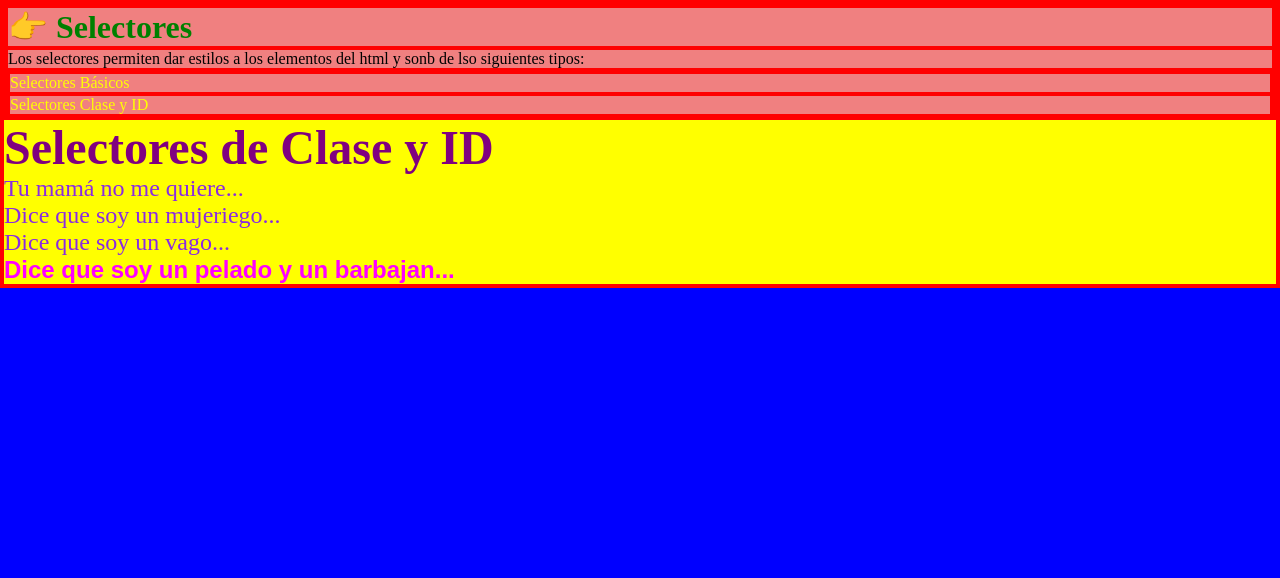
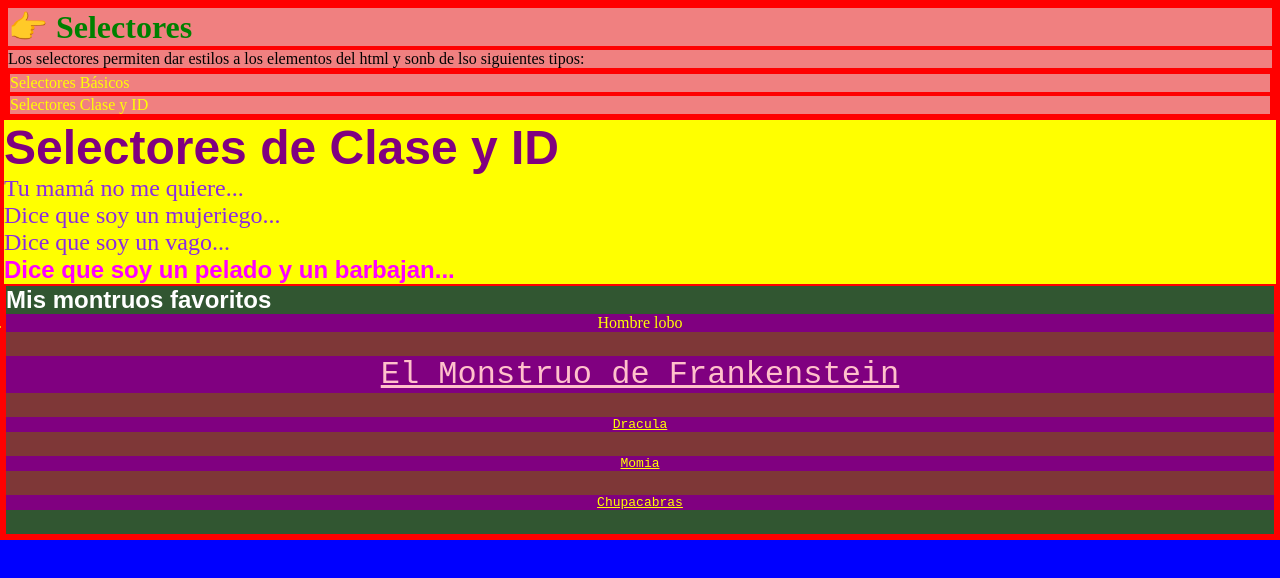
Before and after one commit to joseantoniohernandes07-ux/Programacion-web-1, a plain HTML site: page CSS/02-Selectores/index.html in a window 1280 px wide. Drawn offline with Linux system fonts and the light colour scheme.

Commit message:
segunda Sesion de CSS

```diff
--- a/CSS/02-Selectores/index.html
+++ b/CSS/02-Selectores/index.html
@@ -23,8 +23,21 @@
    <P class="frase">Dice que soy un mujeriego...</P>
    <p class="frase">Dice que soy un vago...</p>
    <p class="frase" id="matona">Dice que soy un pelado y un barbajan...</p>
+
   </section>
 
 
+
+  <section class="galeria">
+  <h2>Mis montruos favoritos</h2>
+  <ol class="Monstruos">
+    <li class="primer-hermano">Hombre lobo</li>
+    <li>El Monstruo de Frankenstein</li>
+    <li>Dracula</li>
+    <li>Momia</li>
+    <li>Chupacabras</li>
+  </ol>
+ </section>
+
 </body>
 </html>
--- a/CSS/02-Selectores/style.css
+++ b/CSS/02-Selectores/style.css
@@ -70,3 +70,88 @@ li{
   font-family: sans-serif;
   font-weight: 900;
 }
+
+/*
+
+ Selectores combinados
+
+ - Descendientes. Seleccionan elementos dentro de otros elementos.
+
+    Elemento ElementoInterno {
+    ...
+    }
+*/
+section h2{
+  color: white;
+  font-family: sans-serif;
+  border: none;
+}
+body .galeria {
+  border: non;
+  background-color: rgb(49, 86, 49);
+}
+
+.galeria .Monstruos {
+  border: none;
+  background-color: rgb(126, 55, 55);
+}
+
+/*
+ Selectores combinados
+
+ -Hijo Directo. Selecciona elementos que son hijos directos de un elemento padre.
+
+    elemento > elementoHijo{
+     ...
+    }
+
+
+*/
+
+.Monstruos >li {
+  border: none;
+  text-align : center;
+  margin-bottom: 24px;
+  background-color: purple;
+
+}
+
+
+
+
+/*
+
+  Selector combinado
+
+  -Elemento adyacente. Selecciona el primer elemento inmediatamentre despues de otro elemento.
+  Es decir su hermano inmediato.
+
+    elemento + elementoAdyacente {
+    ...
+   }
+
+
+*/
+
+.primer-hermano + li {
+  font-size: 2rem;
+  color: pink;
+}
+
+
+/*
+
+ Selectores combinados
+
+ -Hermanos General. Selecciona todos los hermanos despues de un elemento.
+
+  elemento ~ elementoHermano {
+    ...
+  }
+
+*/
+
+.primer-hermano ~ li {
+  font-family: monospace;
+  text-decoration: underline;
+}
--- /dev/null
+++ b/CSS/03-Cascada-Especificidad/style.css
@@ -0,0 +1,74 @@
+ /*
+
+ Cascada y Especificidad
+
+ Estos se refieren a como el navegador decide aplicar los estilos
+
+ -Cascada. Ordn de las reglas CSS
+ -Especificidad. Valor de las reglas de CSS
+
+ */
+
+ /*
+
+  Cascada. Si un selector se repite a lo largo del codigo, se aplicara la ultima regla escrita.
+
+  CSS. Cascade Style Sheet - Hoja de Estios en Cascada
+
+ */
+ h1 {
+  color: red;
+ }
+ h1 {
+  color: blue;
+ }
+
+ /*
+  Especificidad. El valor de importancia de los selectores. se aplica del menos importante al mas importante.
+
+  selector de elemento. 1
+  Selector de clase     10
+  Selector de id        100
+  Estilos en linea      1000
+  !important            Vale todo¡
+
+ */
+
+ h1 {
+  color: green;
+  padding: 10 ;
+  font-family: sans-serif;
+ }
+
+ .titulo {
+  color: darkblue;
+ }
+
+ #titulo {
+  color: darkred;
+ }
+
+/*
+  Especificidad de selecciones combinados
+
+*/
+
+header .parrafo{
+  color: red;
+}
+.cabecera .parrafo {
+  color: blue;
+}
+
+.cabecera #parrafo {
+  color: orangered;
+}
+
+/*
+ si las reglas tiene las misma especificidad, entonces se aplica la ultima regla escrita, es decir por cascada.
+
+*/
+
+.cabecera #parrafo {
+  color: darkmagenta;
+}
--- /dev/null
+++ b/CSS/04-Fuentes/style.css
@@ -0,0 +1,77 @@
+/*
+
+ Fuentes
+
+ Las fuentes un aspecto fundamental del diseño web,
+ influyen en la estetica, legibilidad y jerarquia visual.
+
+ Para definir una familia tipografca usamos la propiedad:
+
+   font-family: "nombre de la fuente";
+
+  1. Web safe fonts > Fuentes web seguras. son tipografias predeterminadas y que se pueden usar en cualquier dispocitivo, sistema operativo o navegador web.
+
+  Por estilo o categoria > keywords o palabras
+
+    -serif
+    -sans-serif
+    -monospace
+    -cursive > script
+    -fantasy > decorativa
+  por nombre de la familia tipografica
+
+   -Arial
+   -"Times New Roman"
+   -Verdana
+   -Geneva
+   -Tahoma
+   ...
+
+  Los valores con mas de una palabra se escriben entre comillas dobles "" o simples ''
+
+
+  La recomendacion es usar maximo 2 fuentes de respaldo, si por alguna razon no se craga la fuente principal, se cargaran las secundarias. Los nombres se separan por comas.
+
+*/
+
+h1 {
+  font-family: Arial;
+  font-family: "times New Roman";
+  font-family: Verdana;
+  font-family: Tahoma;
+  font-family: "Gill Sans";
+}
+
+/*
+
+ Fuentes personalisadas. Son fuentes que nosotros elegimos de acuerdo al estilo de la web o a los lineamientos de la marca grafica.
+
+ -Fuentes externas. Se llama a traves de recursos en linea o servidores remotos. Por ejemplo Google Fonts
+ -Fuentes internas. Se llaman a traves de nuestras carpetas o servidor propio
+
+*/
+h2 {
+  font-family: "Bitcount Grid Single", system-ui;
+  font-optical-sizing: auto;
+  font-weight: <weight>;
+  font-style: normal;
+  font-variation-settings:
+    "slnt" 0,
+    "CRSV" 0.5,
+    "ELSH" 0,
+    "ELXP" 0;
+}
+
+/*
+
+ Llamamos a nuestra tipografia interna con la sentencia @font-face
+
+*/
+@font-face {
+  font-family: "BitcountGridSingle_Cursive-Regular";
+src: url(./BitcountGridSingle_Cursive-Regular.ttf), format("ttf");
+}
+
+p {
+  font-family: "BitcountGridSingle_Cursive-Regular";
+}
```
Also changed, not shown: CSS/03-Cascada-Especificidad/index.html (added, +15 -0 lines), CSS/04-Fuentes/index.html (added, +19 -0 lines), CSS/04-Fuentes/BitcountGridSingle_Cursive-Regular.ttf (added).
